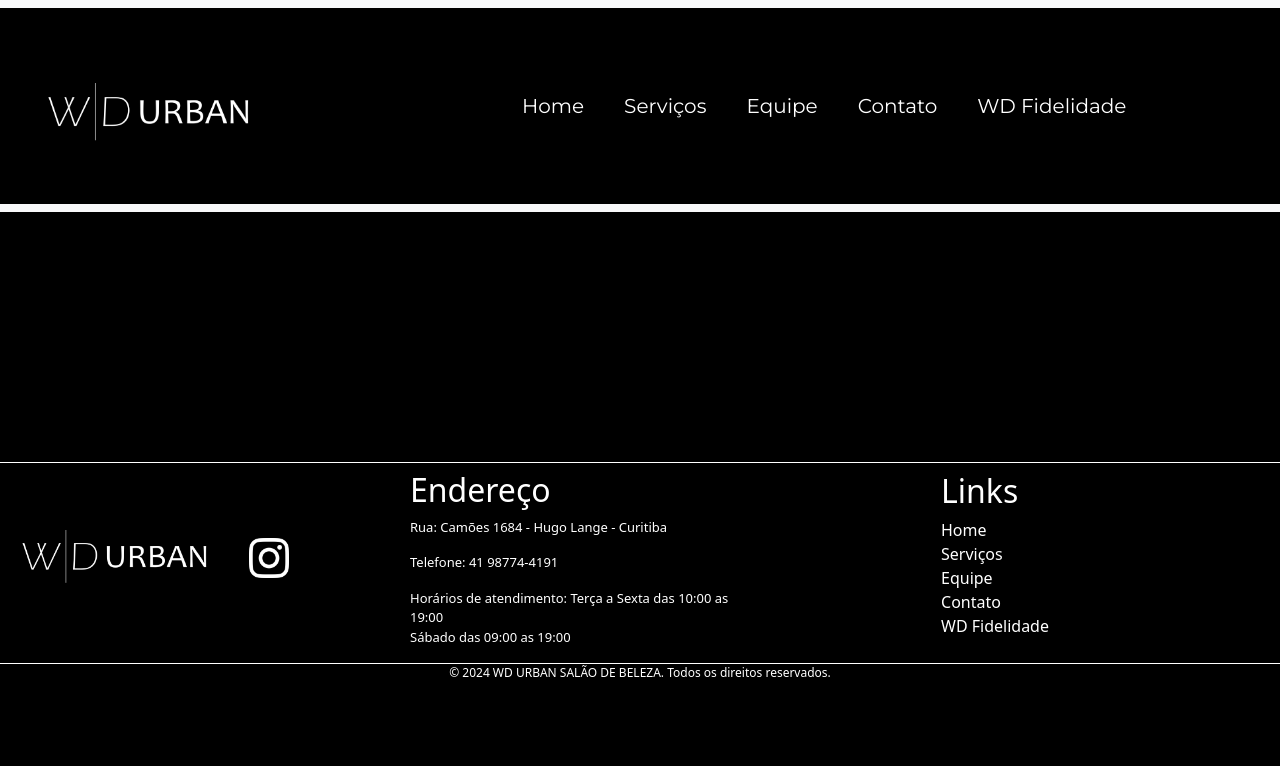
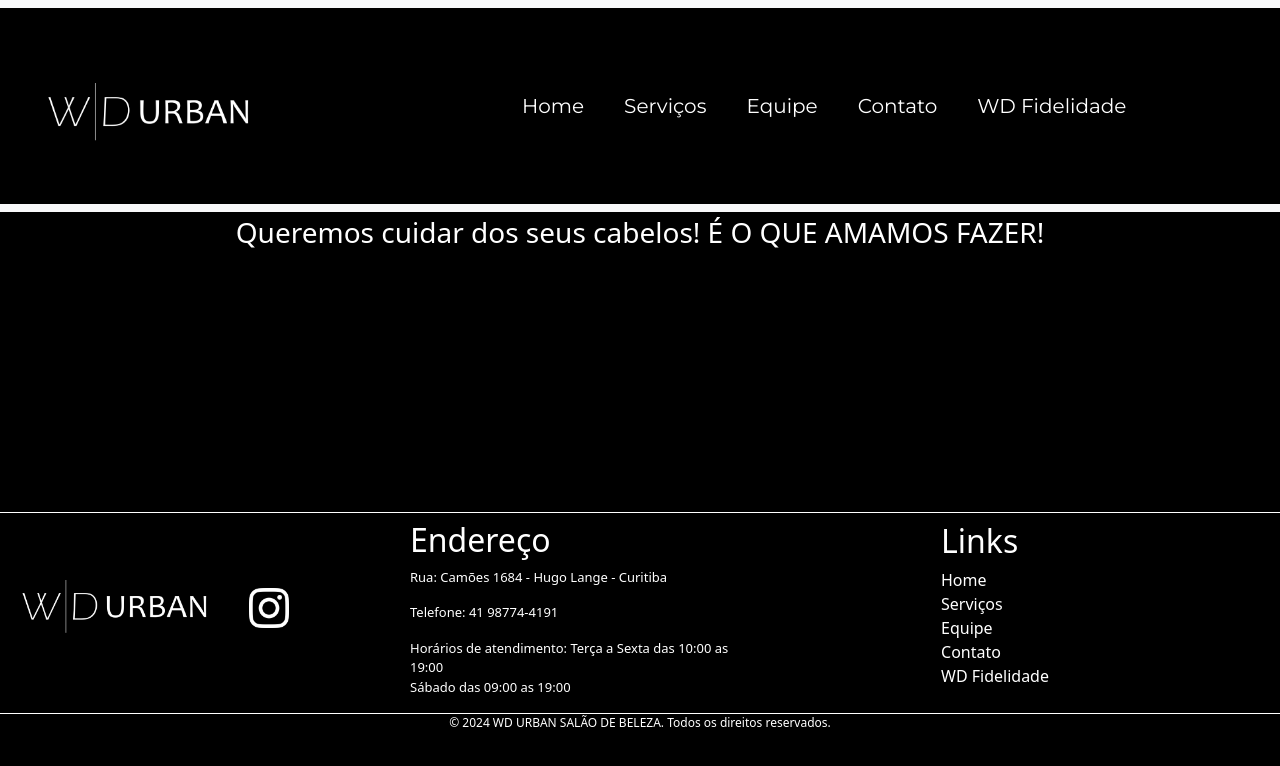
Before and after one commit to DanieldeOliveiraSan/Projeto-Site-WDURBAN, a plain HTML site: page Pages/servicos.html in a window 1280 px wide. Shown: the top 766 px of the page. Drawn offline with nearby package versions, Linux system fonts and the light colour scheme.

Commit message:
Fiz algumas alterações

```diff
--- a/Pages/servicos.html
+++ b/Pages/servicos.html
@@ -70,6 +70,15 @@
       </nav>
     </header>
     <main>
+<div>
+  <div class="titulo1"><h3>Queremos cuidar dos seus cabelos! É O QUE AMAMOS FAZER!</h3></div>
+    <div class="container_serviços">
+      <div>
+
+    </div>
+  </div>
+
+</div>
 
         </main>
         <footer>
--- a/Style/style.css
+++ b/Style/style.css
@@ -487,3 +487,15 @@ ul li a {
 
 
 }
+.titulo1{
+  width: 100%;
+  height: 50px;
+  display: flex;
+  flex-direction: row;
+  align-items: center;
+  justify-content: center;
+  color: white;
+
+
+
+}
```
